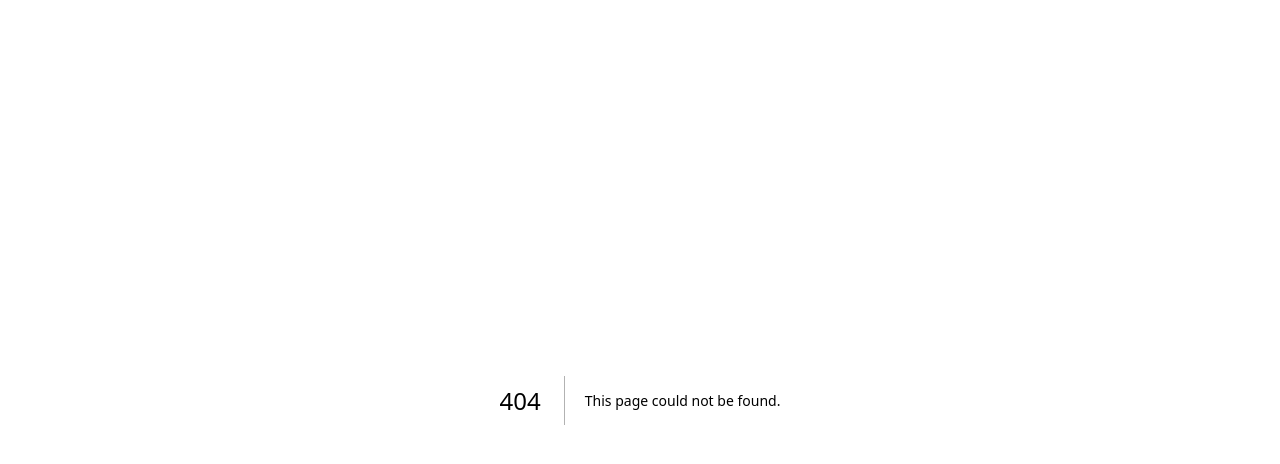
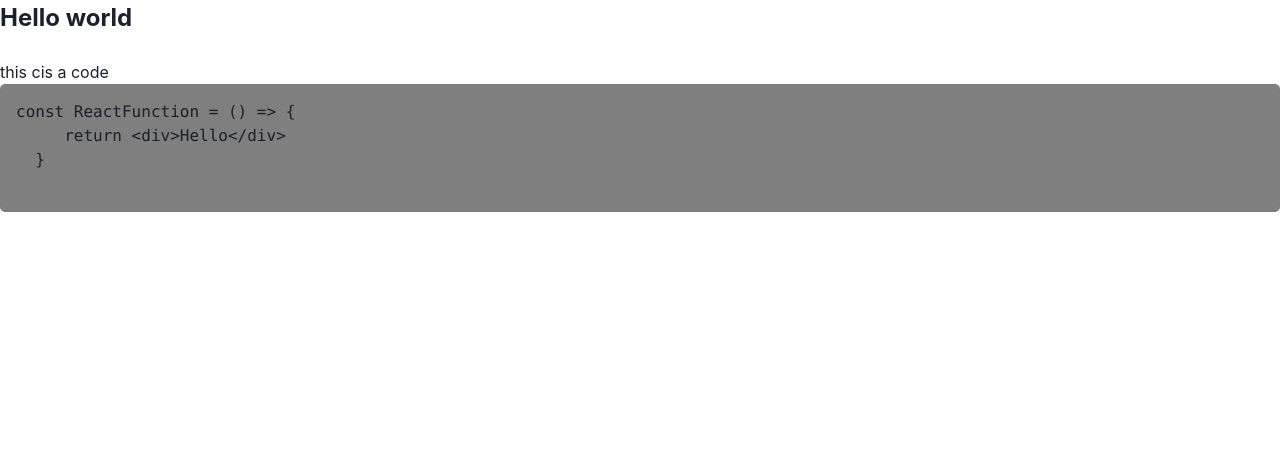
Before and after one commit to lgdelacruz92/react-book, a Next.js app in the folder app/: page /chapter-test in a window 1280 px wide. Before the commit this address had no page. Shown: the top 464 px of the page. Built offline with nearby package versions, Linux system fonts and the light colour scheme.

Commit message:
almost done

```diff
--- a/app/package.json
+++ b/app/package.json
@@ -35,6 +35,7 @@
     "react": "18.2.0",
     "react-dom": "18.2.0",
     "react-highlight": "^0.15.0",
+    "react-icons": "^4.8.0",
     "tailwindcss": "3.3.1",
     "typescript": "5.0.4"
   },
--- /dev/null
+++ b/app/src/pages/chapter-test.tsx
@@ -0,0 +1,17 @@
+const ChapterTest = () => {
+  const content = `<h2>Hello world</h2>
+  <br>
+  <p>this cis a code</p>
+  <pre><code class="language-jsx"><span class="hljs-keyword">const</span> <span class="hljs-title function_">ReactFunction</span> = (<span class="hljs-params"></span>) =&gt; {
+  &nbsp; &nbsp;<span class="hljs-keyword">return</span> <span class="language-xml"><span class="hljs-tag">&lt;<span class="hljs-name">div</span>&gt;</span>Hello<span class="hljs-tag">&lt;/<span class="hljs-name">div</span>&gt;</span></span>
+  }
+  </code></pre>`;
+  return (
+    <div
+      className="chapter-test"
+      dangerouslySetInnerHTML={{ __html: content }}
+    ></div>
+  );
+};
+
+export default ChapterTest;
--- /dev/null
+++ b/app/src/pages/components/copy-to-clipboard-button.tsx
@@ -0,0 +1,18 @@
+import { Button } from "@chakra-ui/react";
+import { useClipboard } from "@chakra-ui/hooks";
+import { Icon } from "@chakra-ui/icon";
+import { FaCopy } from "react-icons/fa";
+
+const CopyToClipboardButton = ({ text }: { text: string }) => {
+  console.log(text);
+  const { hasCopied, onCopy } = useClipboard(text);
+
+  return (
+    <Button onClick={onCopy} colorScheme="teal" size="sm" mr={2}>
+      <Icon as={FaCopy} mr={1} />
+      {hasCopied ? "Copied!" : "Copy to clipboard"}
+    </Button>
+  );
+};
+
+export default CopyToClipboardButton;
--- a/app/src/pages/components/mark-down.tsx
+++ b/app/src/pages/components/mark-down.tsx
@@ -1,13 +1,13 @@
 import MarkdownIt from "markdown-it";
 import hljs from "highlight.js";
 import "highlight.js/styles/monokai.css";
-import { border } from "@chakra-ui/react";
+import { forwardRef, ForwardRefRenderFunction } from "react";
+import { ComponentWithAs } from "@chakra-ui/react";
 
 const md = new MarkdownIt({
   html: true,
   highlight: function (str, lang) {
     if (lang && hljs.getLanguage(lang)) {
-      console.log(hljs.highlight(str, { language: lang }).value);
       try {
         return hljs.highlight(str, { language: lang }).value;
       } catch (__) {}
@@ -21,17 +21,22 @@ interface MarkdownProps {
   content: string;
 }
 
-export default function Markdown({ content }: MarkdownProps) {
+const MarkdownBase: ForwardRefRenderFunction<HTMLDivElement, MarkdownProps> = (
+  { content }: MarkdownProps,
+  ref
+) => {
   const html = md.render(content);
 
   return (
     <div
-      style={{
-        padding: "1rem",
-        border: "1px solid lightgray",
-      }}
+      ref={ref}
       className="markdown-it-output"
       dangerouslySetInnerHTML={{ __html: html }}
     ></div>
   );
-}
+};
+
+export default forwardRef(MarkdownBase) as ComponentWithAs<
+  "div",
+  MarkdownProps
+>;
--- a/app/src/pages/editor.tsx
+++ b/app/src/pages/editor.tsx
@@ -22,7 +22,6 @@ function Editor() {
 
   const handleSave = () => {
     const content = editorView?.state.doc.toJSON();
-    console.log(content);
   };
 
   useEffect(() => {
--- a/app/src/pages/markdown-editor.tsx
+++ b/app/src/pages/markdown-editor.tsx
@@ -1,31 +1,53 @@
-import { Box, Heading } from "@chakra-ui/react";
-import { useState } from "react";
+import { Box, Heading, Flex, Center, Button } from "@chakra-ui/react";
+import { useState, useRef, useEffect } from "react";
 import Markdown from "./components/mark-down";
+import { useClipboard } from "@chakra-ui/hooks";
 
 function MarkDownEditor() {
   const [content, setContent] = useState("");
+  const markdownRef = useRef(null);
+  const { onCopy, setValue, hasCopied } = useClipboard("");
 
   const handleContentChange = (event: React.SyntheticEvent<HTMLDivElement>) => {
     const text = event.currentTarget.innerText;
     setContent(text);
   };
 
+  useEffect(() => {
+    if (markdownRef.current) {
+      console.log(markdownRef.current);
+      setValue(`${(markdownRef.current as any)?.innerHTML}`);
+    }
+  }, [markdownRef.current, content]);
+
   return (
-    <Box w="50%" mx="auto" my={10}>
+    <Box mx="auto" my={10}>
       <Heading as="h3" textAlign="center" mb="1rem">
         Content Creator
       </Heading>
+      <Center>
+        <Flex
+          alignContent="flex-start"
+          alignItems="flex-start"
+          justifyContent="flex-start"
+          justifyItems="flex-start"
+        >
           <Box
             border="1px solid white"
-        borderRadius="5px"
+            borderRadius="5px 0px 0px 5px"
             minHeight="22rem"
+            minW="30rem"
             p="1rem"
             contentEditable
             onInput={handleContentChange}
           />
-      <Box mt="2rem">
-        <Markdown content={content} />
+          <Box minHeight="22rem" minW="30rem" position="relative" p="1rem">
+            {/* <CopyToClipboardButton text={html}></CopyToClipboardButton> */}
+            <Button onClick={onCopy}>{hasCopied ? "Copied!" : "Copy"}</Button>
+            <Markdown ref={markdownRef} content={content} />
           </Box>
+        </Flex>
+      </Center>
     </Box>
   );
 }
--- a/app/src/styles/globals.css
+++ b/app/src/styles/globals.css
@@ -51,6 +51,31 @@ body {
   font-weight: bold;
 }
 
+.chapter-test h1 {
+  font-size: xx-large;
+  font-weight: bold;
+}
+
+.chapter-test h2 {
+  font-size: x-large;
+  font-weight: bold;
+}
+
+.chapter-test h3 {
+  font-size: large;
+  font-weight: bold;
+}
+
+.chapter-test h4 {
+  font-size: medium;
+  font-weight: bold;
+}
+
+.chapter-test h5 {
+  font-size: small;
+  font-weight: bold;
+}
+
 pre {
   padding: 1rem;
   background: rgba(0, 0, 0, 0.5);
```
Also changed, not shown: 1 other file (tests, documents, lock files or other folders). Lines whose indentation alone changed are shown as unchanged.
